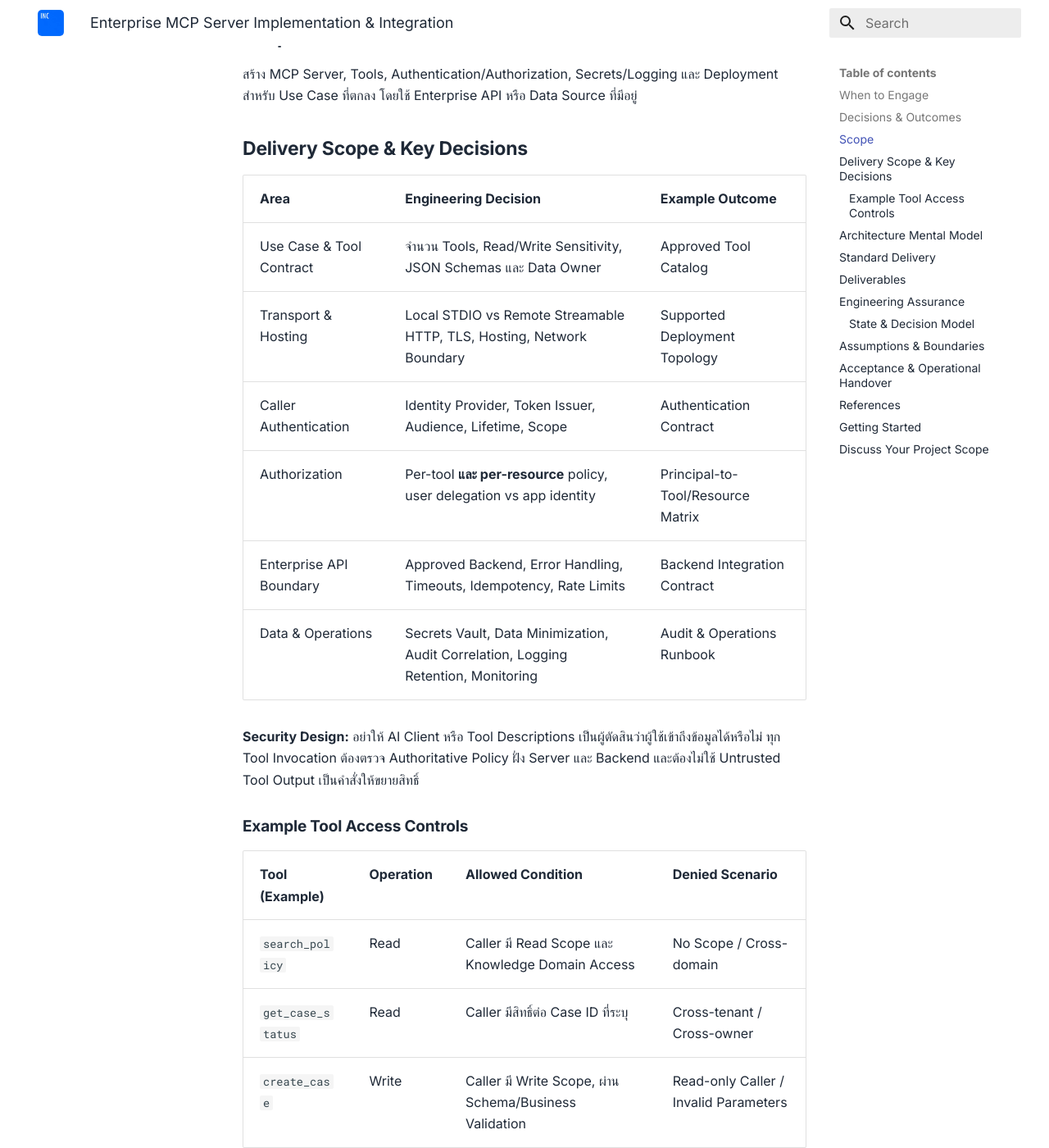
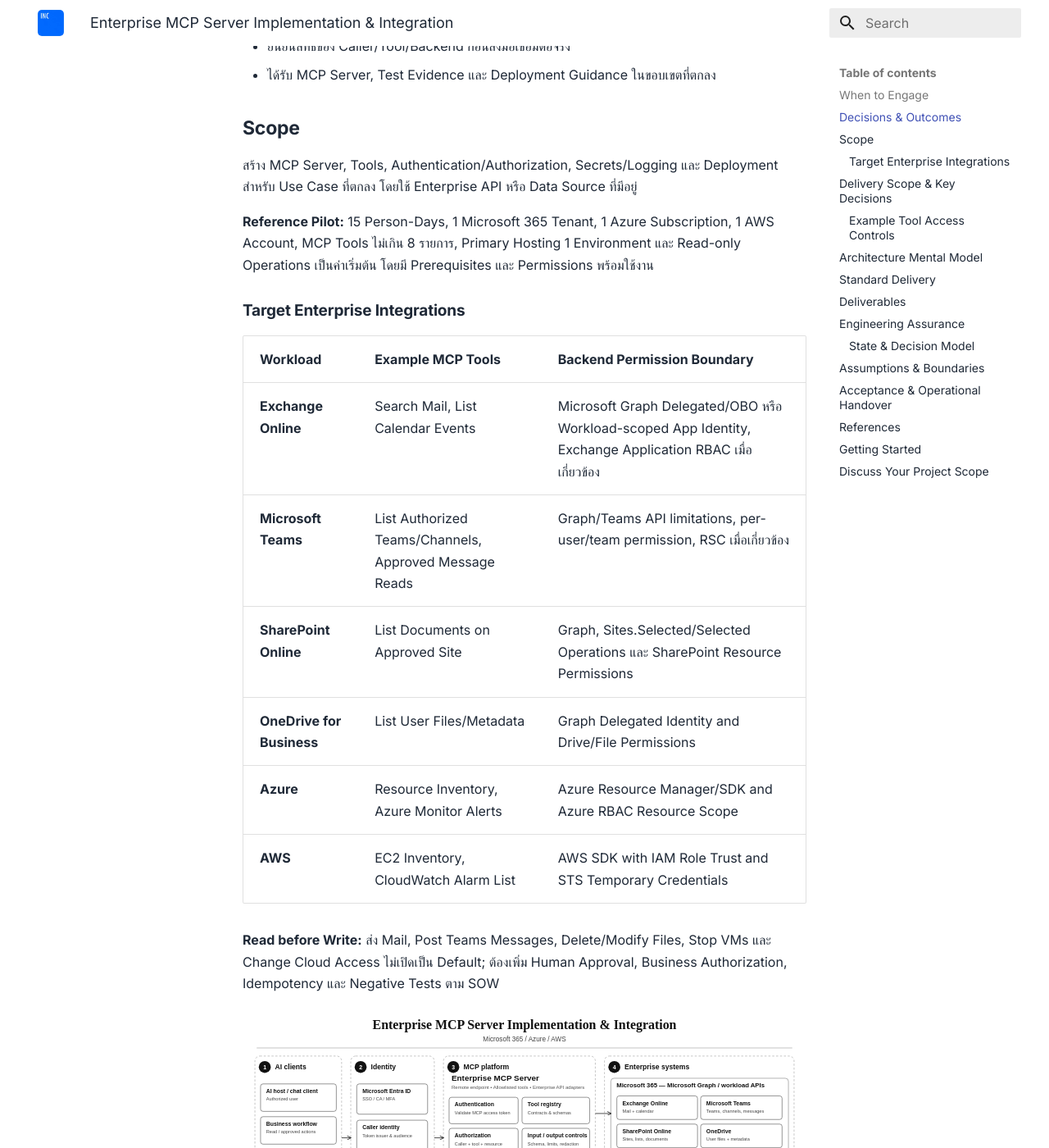
Before and after one commit to inthecloudth/service-catalog, an MkDocs documentation site: the page built from docs/services/ip-09-enterprise-mcp-server.md, in a window 1280 px wide and 1400 px high, scrolled down 723 px. Shown: the whole window at 82% size. Built offline with MkDocs 1.6.1 and Material for MkDocs 9.7.7, drawn with Linux system fonts in a browser that asks for light colours; some of the changed text lies outside the part shown.

Commit message:
docs(ip-09): link M365 Azure AWS MCP brochure, diagram and pilot scope

```diff
--- a/docs/services/ip-09-enterprise-mcp-server.md
+++ b/docs/services/ip-09-enterprise-mcp-server.md
@@ -3,6 +3,10 @@
 > **IP-09 | Repeatable Service Package**
 
 **Expected Outcome:** ออกแบบและพัฒนา MCP Server เพื่อให้ AI Clients เรียกใช้งาน Enterprise APIs/ข้อมูลที่ได้รับอนุญาต
+
+**Customer Brochure:** [Enterprise MCP Server — Microsoft 365, Azure & AWS, 15 Person-Days, Scope, Tools & Deliverables](brochures/ip-09-enterprise-mcp-server.md)
+
+**Architecture Diagram:** [Black-and-white Enterprise MCP Architecture (SVG)](../assets/diagrams/ip-09-enterprise-mcp-architecture.svg)
 
 ## When to Engage
 
@@ -19,6 +23,25 @@
 ## Scope
 
 สร้าง MCP Server, Tools, Authentication/Authorization, Secrets/Logging และ Deployment สำหรับ Use Case ที่ตกลง โดยใช้ Enterprise API หรือ Data Source ที่มีอยู่
+
+**Reference Pilot:** 15 Person-Days, 1 Microsoft 365 Tenant, 1 Azure Subscription, 1 AWS Account, MCP Tools ไม่เกิน 8 รายการ, Primary Hosting 1 Environment และ Read-only Operations เป็นค่าเริ่มต้น โดยมี Prerequisites และ Permissions พร้อมใช้งาน
+
+### Target Enterprise Integrations
+
+| Workload | Example MCP Tools | Backend Permission Boundary |
+|---|---|---|
+| **Exchange Online** | Search Mail, List Calendar Events | Microsoft Graph Delegated/OBO หรือ Workload-scoped App Identity, Exchange Application RBAC เมื่อเกี่ยวข้อง |
+| **Microsoft Teams** | List Authorized Teams/Channels, Approved Message Reads | Graph/Teams API limitations, per-user/team permission, RSC เมื่อเกี่ยวข้อง |
+| **SharePoint Online** | List Documents on Approved Site | Graph, Sites.Selected/Selected Operations และ SharePoint Resource Permissions |
+| **OneDrive for Business** | List User Files/Metadata | Graph Delegated Identity and Drive/File Permissions |
+| **Azure** | Resource Inventory, Azure Monitor Alerts | Azure Resource Manager/SDK and Azure RBAC Resource Scope |
+| **AWS** | EC2 Inventory, CloudWatch Alarm List | AWS SDK with IAM Role Trust and STS Temporary Credentials |
+
+**Read before Write:** ส่ง Mail, Post Teams Messages, Delete/Modify Files, Stop VMs และ Change Cloud Access ไม่เปิดเป็น Default; ต้องเพิ่ม Human Approval, Business Authorization, Idempotency และ Negative Tests ตาม SOW
+
+![High-level enterprise MCP architecture across Microsoft 365, Azure and AWS](../assets/diagrams/ip-09-enterprise-mcp-architecture.svg)
+
+
 
 ## Delivery Scope & Key Decisions
 
@@ -81,6 +104,8 @@ flowchart LR
 ## Deliverables
 
 MCP Server & Selected Tools, **Tool & Authorization Matrix**, Input/Output Contracts, Functional/Negative Security Test Evidence, Deployment Configuration และ Operations Runbook
+
+**Service-specific Example:** [View Microsoft 365 / Azure / AWS Pilot Outcome — 8 Tools, 12 Test Scenarios](examples/enterprise-mcp-m365-azure-aws-outcome.md)
 
 **Example Deliverable:** [View Sample Enterprise MCP Outcome — 3 Tools, 12 Security Tests](examples/enterprise-mcp-server-outcome.md)
 
```
